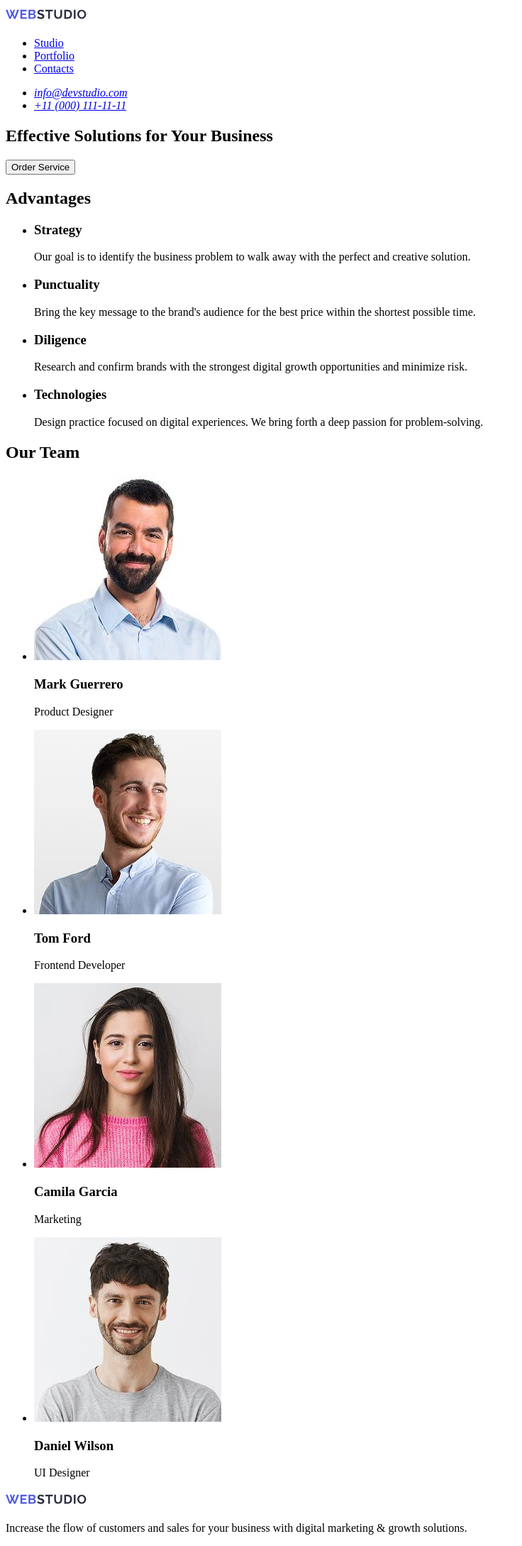
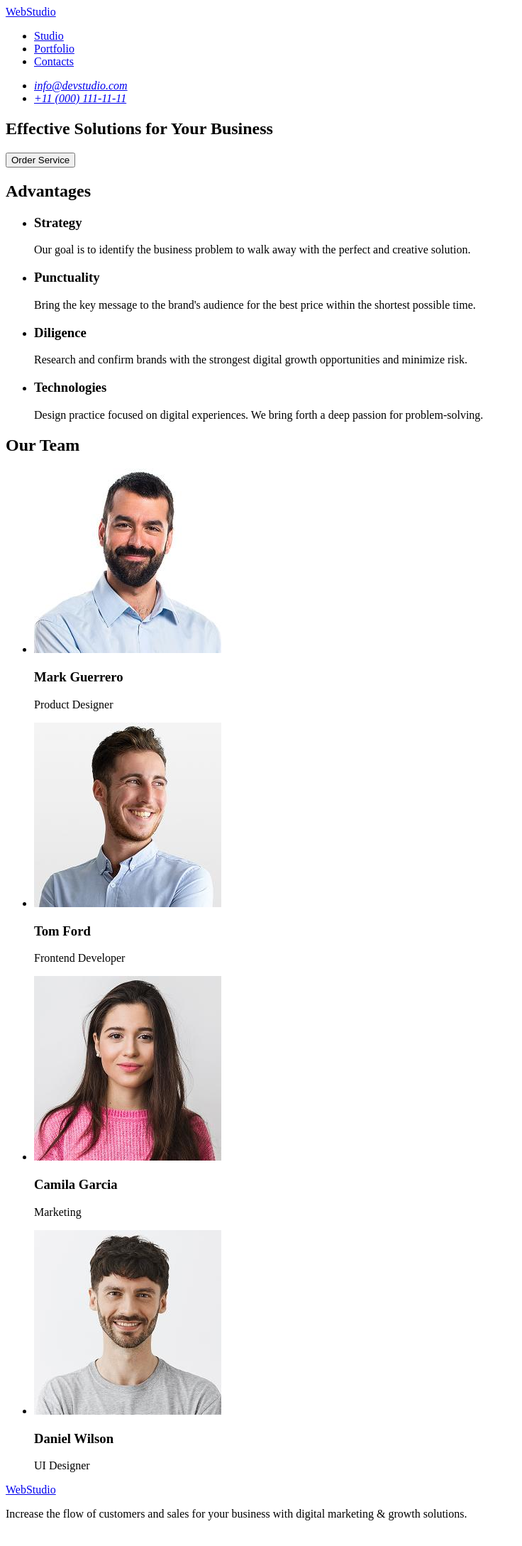
Before and after one commit to FortAPL/goit-markup-hw-01, a plain HTML site: page index.html in a window 1280 px wide. Shown: the whole page at 71% size, without its empty margins (0-736 px from the left). Drawn offline with Linux system fonts and the light colour scheme.

Commit message:
Update index.html

```diff
--- a/index.html
+++ b/index.html
@@ -8,9 +8,7 @@
   <body>
     <header>
       <nav>
-        <a href="./index.html">
-          <img src="./images/logo.svg" alt="WebStudio" />
-        </a>
+        <a href="./index.html"> WebStudio </a>
         <ul>
           <li>
             <a href="Studio"> Studio </a>
@@ -80,7 +78,7 @@
               src="./images/teammember1.jpg"
               alt="Team Member 1"
               width="264"
-            />
+            >
             <h3>Mark Guerrero</h3>
             <p>Product Designer</p>
           </li>
@@ -89,7 +87,7 @@
               src="./images/teammember2.jpg"
               alt="Team Member 2"
               width="264"
-            />
+            >
             <h3>Tom Ford</h3>
             <p>Frontend Developer</p>
           </li>
@@ -98,7 +96,7 @@
               src="./images/teammember3.jpg"
               alt="Team Member 3"
               width="264"
-            />
+            >
             <h3>Camila Garcia</h3>
             <p>Marketing</p>
           </li>
@@ -107,7 +105,7 @@
               src="./images/teammember4.jpg"
               alt="Team Member 4"
               width="264"
-            />
+            >
             <h3>Daniel Wilson</h3>
             <p>UI Designer</p>
           </li>
@@ -115,9 +113,7 @@
       </section>
     </main>
     <footer>
-      <a href="./index.html">
-        <img src="./images/logo.svg" alt="WebStudio" />
-      </a>
+      <a href="./index.html"> WebStudio </a>
       <p>
         Increase the flow of customers and sales for your business with digital
         marketing & growth solutions.
```
